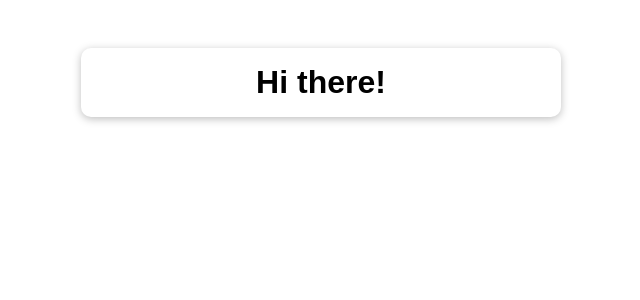
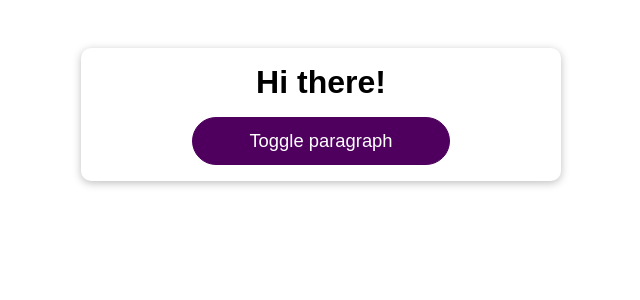
Before and after one commit to Paddlepop25/max-react-complete-guide, a React (Create React App) app: page / in a window 1280 px wide. Shown: the top 300 px of the page, without its empty margins (319-959 px from the left). Built offline with nearby package versions, Linux system fonts and the light colour scheme.

Commit message:
demo all child components re-rendered when state/props/context in parent comp changes

```diff
--- a/src/App.css
+++ b/src/App.css
@@ -5,6 +5,7 @@
   background: white;
   box-shadow: 0 2px 8px rgba(0, 0, 0, 0.26);
   border-radius: 10px;
+  text-align: center;
 }
 
 .app h1 {
--- a/src/App.js
+++ b/src/App.js
@@ -1,11 +1,22 @@
 import React from 'react';
-
+import Button from './components/UI/Button/Button';
 import './App.css';
+import DemoOutput from './components/DemoOutput/DemoOutput';
 
 function App() {
+  const [toggleShowText, setToggleShowText] = React.useState(false);
+
+  const onClickHandler = () => {
+    setToggleShowText((prevState) => !prevState);
+  };
+
+  console.log('App');
+
   return (
-    <div className="app">
+    <div className='app'>
       <h1>Hi there!</h1>
+      <DemoOutput show={toggleShowText} />
+      <Button onClick={onClickHandler}>Toggle paragraph</Button>
     </div>
   );
 }
--- /dev/null
+++ b/src/components/DemoOutput/DemoOutput.js
@@ -0,0 +1,9 @@
+import React from 'react';
+import MyParagraph from './MyParagraph';
+
+const DemoOutput = (props) => {
+  console.log('DO');
+  return <MyParagraph>{props.show ? 'Show me' : ''}</MyParagraph>;
+};
+
+export default DemoOutput;
--- /dev/null
+++ b/src/components/DemoOutput/MyParagraph.js
@@ -0,0 +1,8 @@
+import React from 'react';
+
+const MyParagraph = (props) => {
+  console.log('MP');
+  return <p>{props.children}</p>;
+};
+
+export default MyParagraph;
```
